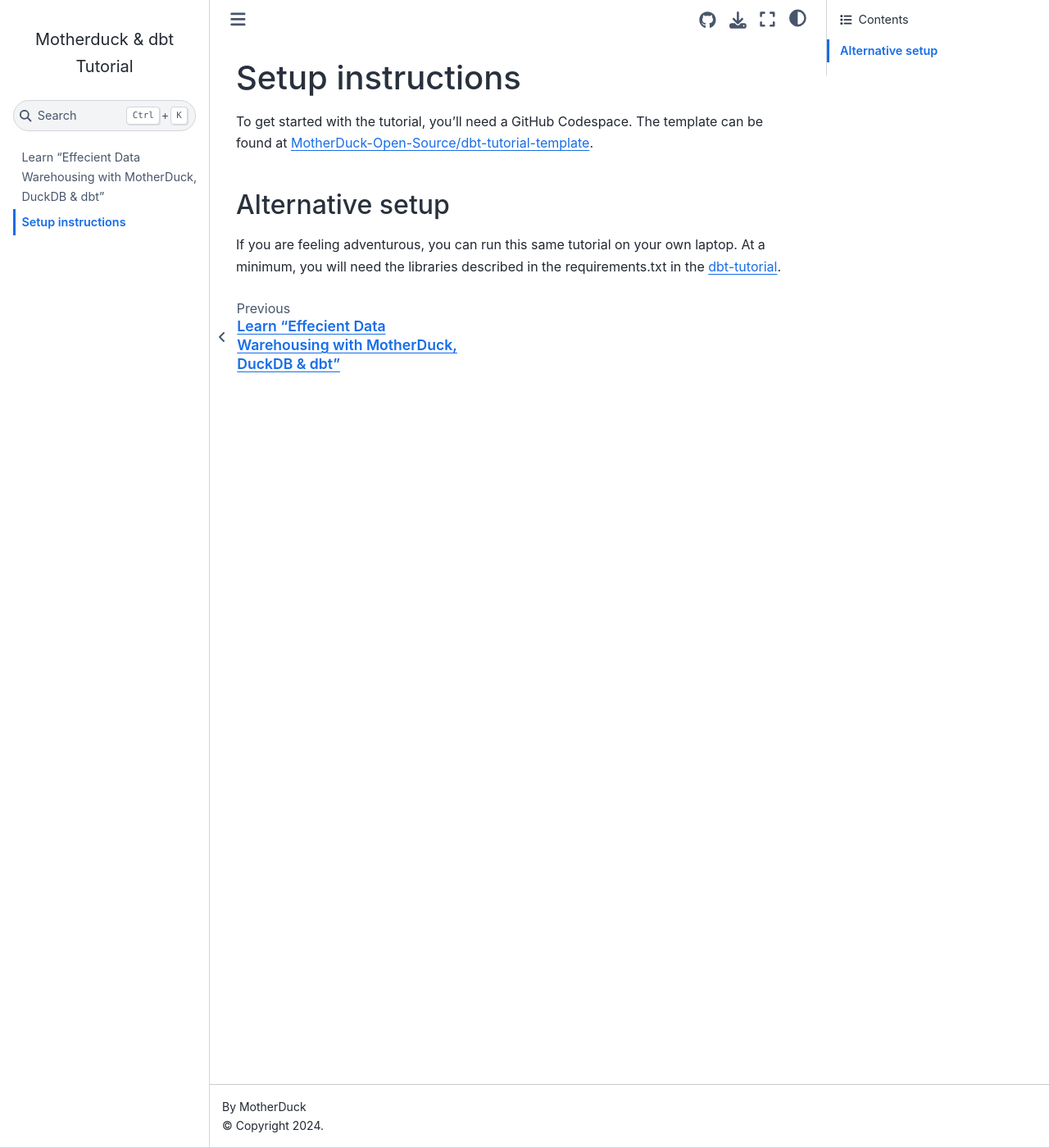
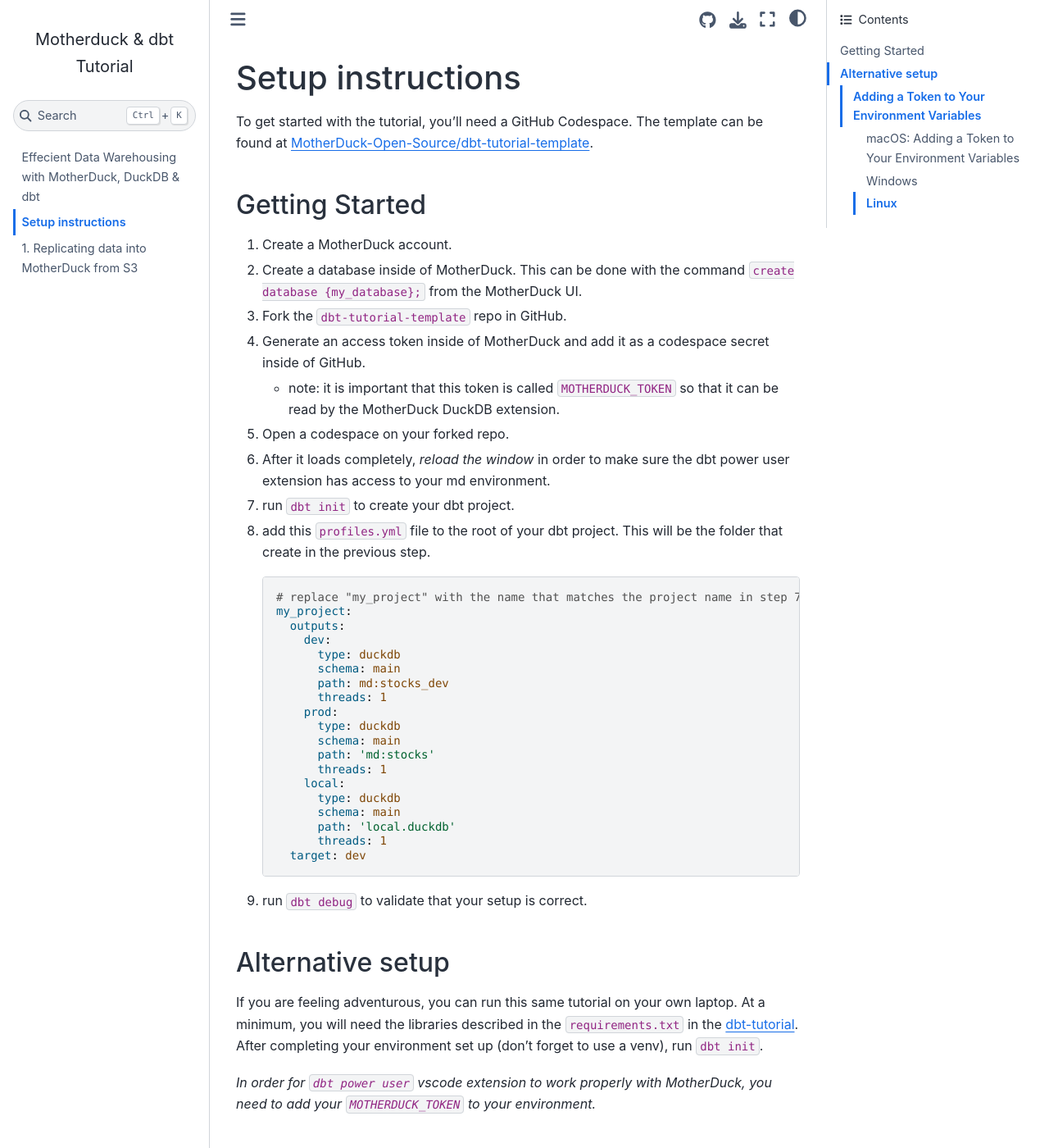
Before and after one commit to MotherDuck-Open-Source/dbt-tutorial, a Jupyter Book: the page built from setup-instructions.md, in a window 1280 px wide and 1400 px high. Shown: the whole window at 82% size. Built offline with Jupyter Book 1.0.4 settings and Sphinx 7.4.7 and the Sphinx Book theme 1.1.4, drawn with Linux system fonts in a browser that asks for light colours; some of the changed text lies outside the part shown.

Commit message:
adding replication page

````diff
--- a/_toc.yml
+++ b/_toc.yml
@@ -5,7 +5,7 @@ format: jb-book
 root: README
 chapters:
 - file: setup-instructions
-# - file: 1_intro-sql-1
+- file: 1_replicate-from-s3
 # - file: 2_intro-sql-2
 # - file: 3_sql-and-python
 # - file: 4_data-in-the-cloud
--- a/setup-instructions.md
+++ b/setup-instructions.md
@@ -16,6 +16,80 @@ kernelspec:
 
 To get started with the tutorial, you'll need a GitHub Codespace. The template can be found at [MotherDuck-Open-Source/dbt-tutorial-template](https://github.com/MotherDuck-Open-Source/dbt-tutorial-template).
 
+## Getting Started
+
+1. Create a MotherDuck account.
+2. Create a database inside of MotherDuck. This can be done with the command `create database {my_database};` from the MotherDuck UI.
+3. Fork the `dbt-tutorial-template` repo in GitHub.
+4. Generate an access token inside of MotherDuck and add it as a codespace secret inside of GitHub.
+    - note: it is important that this token is called `MOTHERDUCK_TOKEN` so that it can be read by the MotherDuck DuckDB extension.
+5. Open a codespace on your forked repo.
+6. After it loads completely, _reload the window_ in order to make sure the dbt power user extension has access to your md environment.
+7. run `dbt init` to create your dbt project.
+8. add this `profiles.yml` file to the root of your dbt project. This will be the folder that create in the previous step.
+
+    ```yml
+    # replace "my_project" with the name that matches the project name in step 7.
+    my_project:
+      outputs:
+        dev:
+          type: duckdb
+          schema: main
+          path: md:stocks_dev
+          threads: 1
+        prod:
+          type: duckdb
+          schema: main
+          path: 'md:stocks'
+          threads: 1
+        local:
+          type: duckdb
+          schema: main
+          path: 'local.duckdb'
+          threads: 1
+      target: dev
+    ```
+1. run `dbt debug` to validate that your setup is correct.
+
 ## Alternative setup
 
-If you are feeling adventurous, you can run this same tutorial on your own laptop. At a minimum, you will need the libraries described in the requirements.txt in the [dbt-tutorial](https://github.com/MotherDuck-Open-Source/dbt-tutorial-template).
+If you are feeling adventurous, you can run this same tutorial on your own laptop. At a minimum, you will need the libraries described in the `requirements.txt` in the [dbt-tutorial](https://github.com/MotherDuck-Open-Source/dbt-tutorial-template). After completing your environment set up (don't forget to use a venv), run `dbt init`.
+
+_In order for `dbt power user` vscode extension to work properly with MotherDuck, you need to add your `MOTHERDUCK_TOKEN` to your environment._
+
+### Adding a Token to Your Environment Variables
+
+#### macOS: Adding a Token to Your Environment Variables
+
+1. Open the **Terminal**.
+2. Edit your shell profile:
+   - If you're using `bash` (default in older versions of macOS), run:
+     ```bash
+     nano ~/.bash_profile
+     ```
+   - If you're using `zsh` (default in macOS Catalina and later), run:
+     ```bash
+     nano ~/.zshrc
+     ```
+3. Add the following line to the file:
+   ```bash
+   export API_TOKEN="your_token_value"
+   ```
+
+#### Windows
+1. Press `Win + S` and search for **Environment Variables**.
+2. Select **Edit the system environment variables**.
+3. In the **System Properties** window, click on **Environment Variables**.
+4. In the **User variables** or **System variables** section, click **New**.
+5. In the **New Variable** dialog:
+   - Enter the variable name (e.g., `API_TOKEN`).
+   - Enter the token value (e.g., `your_token_value`).
+6. Click **OK** to close all windows.
+7. To verify, open a **Command Prompt** and type:
+   ```bash
+   echo %API_TOKEN%
+   ```
+
+#### Linux
+
+Its probably better for you to write this tutorial than for me.
````
Also changed, not shown: 1_replicate-from-s3.md (added, +53 -0 lines), README.md (+7 -3 lines), 1 other file.
